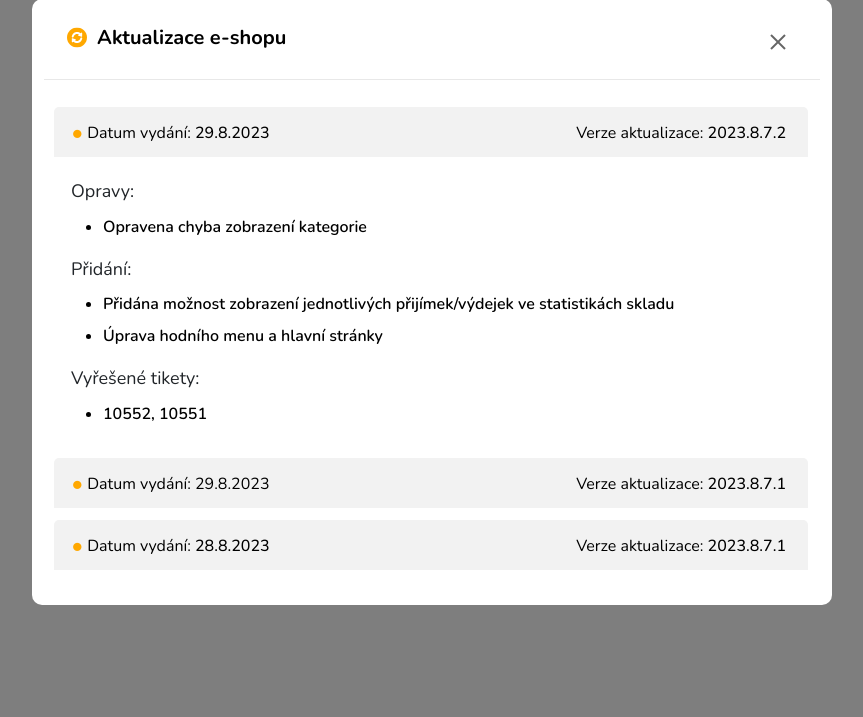
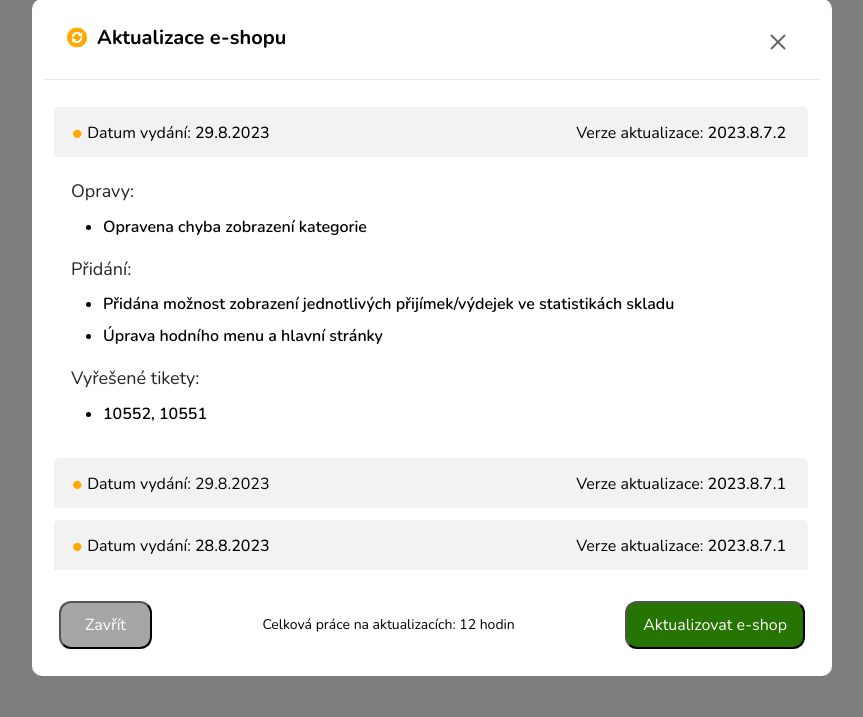
Before and after one commit to tobiaslicek/Webmex-int, a PHP site: page / in a window 1280 px wide. Shown: the part 83-800 px from the top of the page, without its empty margins (208-1071 px from the left). Run offline with PHP 8.4, Linux system fonts and the light colour scheme; some libraries are stand-ins or nearby versions.

Commit message:
container styling done

```diff
--- a/index.html
+++ b/index.html
@@ -1,15 +1,12 @@
 <!DOCTYPE html>
 <html lang="en">
+
 <head>
   <meta charset="utf-8" />
   <meta name="viewport" content="width=device-width, initial-scale=1" />
-    <title>Bootstrap demo</title>
-    <link
-      href="https://cdn.jsdelivr.net/npm/bootstrap@5.3.1/dist/css/bootstrap.min.css"
-      rel="stylesheet"
-      integrity="sha384-4bw+/aepP/YC94hEpVNVgiZdgIC5+VKNBQNGCHeKRQN+PtmoHDEXuppvnDJzQIu9"
-      crossorigin="anonymous"
-    />
+  <title>Webmex-int</title>
+  <link href="https://cdn.jsdelivr.net/npm/bootstrap@5.3.1/dist/css/bootstrap.min.css" rel="stylesheet"
+    integrity="sha384-4bw+/aepP/YC94hEpVNVgiZdgIC5+VKNBQNGCHeKRQN+PtmoHDEXuppvnDJzQIu9" crossorigin="anonymous" />
   <link rel="stylesheet" href="style.css" />
 
   <link href='https://unpkg.com/css.gg@2.0.0/icons/css/search.css' rel='stylesheet'>
@@ -17,52 +14,55 @@
   <link rel="preconnect" href="https://fonts.gstatic.com" crossorigin>
   <link href="https://fonts.googleapis.com/css2?family=Nunito:wght@400;500;600;700&display=swap" rel="stylesheet">
 </head>
+
 <body>
   <header>
     <img src="img/logo.png" alt="Webmex logo" />
     <img src="img/plus.png" alt="plus sign">
     <img src="img/search.png" alt="search">
     <form role="search" id="form">
-  <input type="search" id="query" name="q"
-   placeholder="Search..."
-   aria-label="Search through site content">
+      <input type="search" id="query" name="q" placeholder="Search..." aria-label="Search through site content">
       <button>
-    <svg viewBox="0 0 1024 1024"><path class="path1" d="M848.471 928l-263.059-263.059c-48.941 36.706-110.118 55.059-177.412 55.059-171.294 0-312-140.706-312-312s140.706-312 312-312c171.294 0 312 140.706 312 312 0 67.294-24.471 128.471-55.059 177.412l263.059 263.059-79.529 79.529zM189.623 408.078c0 121.364 97.091 218.455 218.455 218.455s218.455-97.091 218.455-218.455c0-121.364-103.159-218.455-218.455-218.455-121.364 0-218.455 97.091-218.455 218.455z"></path></svg>
+        <svg viewBox="0 0 1024 1024">
+          <path class="path1"
+            d="M848.471 928l-263.059-263.059c-48.941 36.706-110.118 55.059-177.412 55.059-171.294 0-312-140.706-312-312s140.706-312 312-312c171.294 0 312 140.706 312 312 0 67.294-24.471 128.471-55.059 177.412l263.059 263.059-79.529 79.529zM189.623 408.078c0 121.364 97.091 218.455 218.455 218.455s218.455-97.091 218.455-218.455c0-121.364-103.159-218.455-218.455-218.455-121.364 0-218.455 97.091-218.455 218.455z">
+          </path>
+        </svg>
       </button>
     </form>
-
   </header>
-
 
   <div class="container">
     <div class="aktualizace">
-      <svg class="circular-arrow" xmlns="http://www.w3.org/2000/svg" width="20" height="21" viewBox="0 0 20 21" fill="none">
+      <svg class="circular-arrow" xmlns="http://www.w3.org/2000/svg" width="20" height="21" viewBox="0 0 20 21"
+        fill="none">
         <g clip-path="url(#clip0_29_424)">
-<path d="M10 20.5C15.5228 20.5 20 16.0228 20 10.5C20 4.97715 15.5228 0.5 10 0.5C4.47715 0.5 0 4.97715 0 10.5C0 16.0228 4.47715 20.5 10 20.5Z" fill="#FFA800"/>
-<path d="M5.71987 10.475C5.93735 10.4745 6.14806 10.3993 6.31678 10.2621C6.4855 10.1249 6.60201 9.9339 6.64683 9.72109C6.7669 9.16383 7.01958 8.64374 7.38344 8.20492C7.7473 7.7661 8.21161 7.42149 8.737 7.20031C9.26239 6.97913 9.83337 6.8879 10.4015 6.93436C10.9697 6.98082 11.5183 7.16359 12.0007 7.46718L11.3226 7.96093C11.0031 8.19531 11.1093 8.71367 11.5011 8.83398L14.548 9.76757C14.6169 9.79004 14.6902 9.79582 14.7617 9.78442C14.8333 9.77302 14.9012 9.74477 14.9597 9.702C15.0182 9.65924 15.0657 9.60318 15.0983 9.53845C15.1309 9.47372 15.1477 9.40216 15.1472 9.32968L15.1539 8.72499L15.157 8.4246L15.1828 6.14414C15.1875 5.73476 14.725 5.47617 14.4054 5.70937L13.6035 6.29531C12.8838 5.69416 12.0211 5.28916 11.0989 5.11958C10.1766 4.95 9.22625 5.0216 8.33984 5.32743C7.45344 5.63326 6.6611 6.16294 6.03965 6.86512C5.41821 7.5673 4.98875 8.41815 4.79292 9.33515C4.76434 9.47291 4.76684 9.61532 4.80025 9.75199C4.83366 9.88866 4.89713 10.0162 4.98604 10.1252C5.07495 10.2343 5.18707 10.3221 5.31422 10.3823C5.44136 10.4426 5.58035 10.4737 5.72104 10.4734L5.71987 10.475Z" fill="white"/>
-<path d="M14.2801 10.525C14.0626 10.5255 13.8519 10.6007 13.6832 10.7379C13.5144 10.8751 13.3979 11.0661 13.3531 11.2789C13.233 11.8362 12.9804 12.3563 12.6165 12.7951C12.2526 13.2339 11.7883 13.5785 11.2629 13.7997C10.7375 14.0209 10.1666 14.1121 9.59841 14.0657C9.03026 14.0192 8.48169 13.8364 7.99921 13.5328L8.67733 13.0391C8.99686 12.8047 8.89061 12.2864 8.49882 12.166L5.45194 11.2324C5.38303 11.21 5.30977 11.2042 5.23819 11.2156C5.16661 11.227 5.09877 11.2552 5.04025 11.298C4.98173 11.3408 4.93421 11.3968 4.9016 11.4616C4.869 11.5263 4.85224 11.5979 4.85272 11.6703L4.84608 12.275L4.84296 12.5754L4.81717 14.8559C4.81249 15.2653 5.27499 15.5239 5.59452 15.2906L6.39647 14.7047C7.1161 15.3059 7.97885 15.7109 8.90108 15.8804C9.8233 16.05 10.7737 15.9784 11.6601 15.6726C12.5465 15.3668 13.3388 14.8371 13.9603 14.1349C14.5817 13.4327 15.0112 12.5819 15.207 11.6649C15.2356 11.5271 15.2331 11.3847 15.1997 11.248C15.1663 11.1114 15.1028 10.9839 15.0139 10.8748C14.925 10.7658 14.8129 10.6779 14.6857 10.6177C14.5586 10.5574 14.4196 10.5263 14.2789 10.5266L14.2801 10.525Z" fill="white"/>
+          <path
+            d="M10 20.5C15.5228 20.5 20 16.0228 20 10.5C20 4.97715 15.5228 0.5 10 0.5C4.47715 0.5 0 4.97715 0 10.5C0 16.0228 4.47715 20.5 10 20.5Z"
+            fill="#FFA800" />
+          <path
+            d="M5.71987 10.475C5.93735 10.4745 6.14806 10.3993 6.31678 10.2621C6.4855 10.1249 6.60201 9.9339 6.64683 9.72109C6.7669 9.16383 7.01958 8.64374 7.38344 8.20492C7.7473 7.7661 8.21161 7.42149 8.737 7.20031C9.26239 6.97913 9.83337 6.8879 10.4015 6.93436C10.9697 6.98082 11.5183 7.16359 12.0007 7.46718L11.3226 7.96093C11.0031 8.19531 11.1093 8.71367 11.5011 8.83398L14.548 9.76757C14.6169 9.79004 14.6902 9.79582 14.7617 9.78442C14.8333 9.77302 14.9012 9.74477 14.9597 9.702C15.0182 9.65924 15.0657 9.60318 15.0983 9.53845C15.1309 9.47372 15.1477 9.40216 15.1472 9.32968L15.1539 8.72499L15.157 8.4246L15.1828 6.14414C15.1875 5.73476 14.725 5.47617 14.4054 5.70937L13.6035 6.29531C12.8838 5.69416 12.0211 5.28916 11.0989 5.11958C10.1766 4.95 9.22625 5.0216 8.33984 5.32743C7.45344 5.63326 6.6611 6.16294 6.03965 6.86512C5.41821 7.5673 4.98875 8.41815 4.79292 9.33515C4.76434 9.47291 4.76684 9.61532 4.80025 9.75199C4.83366 9.88866 4.89713 10.0162 4.98604 10.1252C5.07495 10.2343 5.18707 10.3221 5.31422 10.3823C5.44136 10.4426 5.58035 10.4737 5.72104 10.4734L5.71987 10.475Z"
+            fill="white" />
+          <path
+            d="M14.2801 10.525C14.0626 10.5255 13.8519 10.6007 13.6832 10.7379C13.5144 10.8751 13.3979 11.0661 13.3531 11.2789C13.233 11.8362 12.9804 12.3563 12.6165 12.7951C12.2526 13.2339 11.7883 13.5785 11.2629 13.7997C10.7375 14.0209 10.1666 14.1121 9.59841 14.0657C9.03026 14.0192 8.48169 13.8364 7.99921 13.5328L8.67733 13.0391C8.99686 12.8047 8.89061 12.2864 8.49882 12.166L5.45194 11.2324C5.38303 11.21 5.30977 11.2042 5.23819 11.2156C5.16661 11.227 5.09877 11.2552 5.04025 11.298C4.98173 11.3408 4.93421 11.3968 4.9016 11.4616C4.869 11.5263 4.85224 11.5979 4.85272 11.6703L4.84608 12.275L4.84296 12.5754L4.81717 14.8559C4.81249 15.2653 5.27499 15.5239 5.59452 15.2906L6.39647 14.7047C7.1161 15.3059 7.97885 15.7109 8.90108 15.8804C9.8233 16.05 10.7737 15.9784 11.6601 15.6726C12.5465 15.3668 13.3388 14.8371 13.9603 14.1349C14.5817 13.4327 15.0112 12.5819 15.207 11.6649C15.2356 11.5271 15.2331 11.3847 15.1997 11.248C15.1663 11.1114 15.1028 10.9839 15.0139 10.8748C14.925 10.7658 14.8129 10.6779 14.6857 10.6177C14.5586 10.5574 14.4196 10.5263 14.2789 10.5266L14.2801 10.525Z"
+            fill="white" />
         </g>
         <defs>
           <clipPath id="clip0_29_424">
-<rect width="20" height="20" fill="white" transform="translate(0 0.5)"/>
+            <rect width="20" height="20" fill="white" transform="translate(0 0.5)" />
           </clipPath>
         </defs>
       </svg>
       <h3 class="aktualizace-h">Aktualizace e-shopu</h3>
-   <img class="close" src="img/close.png" alt="close" >
+      <img class="close" src="img/close.png" alt="close">
     </div>
     <div id="accordion">
       <div class="card">
         <div class="card-header" id="headingOne">
           <h5 class="mb-0">
 
-              <button
-                class="btn btn-link"
-                data-bs-toggle="collapse"
-                data-bs-target="#collapseOne"
-                aria-expanded="true"
-                aria-controls="collapseOne"
-              >
+            <button class="btn btn-link" data-bs-toggle="collapse" data-bs-target="#collapseOne" aria-expanded="true"
+              aria-controls="collapseOne">
               <ul class="custom-list">
                 <li class="li-datum">Datum vydání: <span class="li-span">29.8.2023</span> </li>
                 <li class="li-verze">Verze aktualizace: <span class="li-span">2023.8.7.2</span> </li>
@@ -71,12 +71,7 @@
           </h5>
         </div>
 
-          <div
-            id="collapseOne"
-            class="collapse show"
-            aria-labelledby="headingOne"
-            data-bs-parent="#accordion"
-          >
+        <div id="collapseOne" class="collapse show" aria-labelledby="headingOne" data-bs-parent="#accordion">
           <div class="card-body">
 
             <h4 class="card-body__header">
@@ -104,13 +99,8 @@
       <div class="card">
         <div class="card-header" id="headingTwo">
           <h5 class="mb-0">
-              <button
-                class="btn btn-link collapsed"
-                data-bs-toggle="collapse"
-                data-bs-target="#collapseTwo"
-                aria-expanded="false"
-                aria-controls="collapseTwo"
-              >
+            <button class="btn btn-link collapsed" data-bs-toggle="collapse" data-bs-target="#collapseTwo"
+              aria-expanded="false" aria-controls="collapseTwo">
               <ul class="custom-list">
                 <li class="li-datum">Datum vydání: <span class="li-span"></span> 29.8.2023</li>
                 <li class="li-verze">Verze aktualizace: <span class="li-span">2023.8.7.1</span> </li>
@@ -118,12 +108,7 @@
             </button>
           </h5>
         </div>
-          <div
-            id="collapseTwo"
-            class="collapse"
-            aria-labelledby="headingTwo"
-            data-bs-parent="#accordion"
-          >
+        <div id="collapseTwo" class="collapse" aria-labelledby="headingTwo" data-bs-parent="#accordion">
           <div class="card-body">
             <div class="card-body">
 
@@ -153,13 +138,8 @@
       <div class="card">
         <div class="card-header" id="headingThree">
           <h5 class="mb-0">
-              <button
-                class="btn btn-link collapsed"
-                data-bs-toggle="collapse"
-                data-bs-target="#collapseThree"
-                aria-expanded="false"
-                aria-controls="collapseThree"
-              >
+            <button class="btn btn-link collapsed" data-bs-toggle="collapse" data-bs-target="#collapseThree"
+              aria-expanded="false" aria-controls="collapseThree">
               <ul class="custom-list">
                 <li class="li-datum">Datum vydání: <span class="li-span">28.8.2023</span> </li>
                 <li class="li-verze">Verze aktualizace: <span class="li-span">2023.8.7.1</span></li>
@@ -168,12 +148,7 @@
             </button>
           </h5>
         </div>
-          <div
-            id="collapseThree"
-            class="collapse"
-            aria-labelledby="headingThree"
-            data-bs-parent="#accordion"
-          >
+        <div id="collapseThree" class="collapse" aria-labelledby="headingThree" data-bs-parent="#accordion">
           <div class="card-body">
             <div class="card-body">
 
@@ -201,16 +176,18 @@
         </div>
       </div>
     </div>
+    <div class="container-footer">
+      <button class="zavrit">Zavřít</button>
+      <p>Celková práce na aktualizacích: 12 hodin</p>
+      <button class="aktualizovat">Aktualizovat e-shop</button>
     </div>
-    <script
-      src="https://cdn.jsdelivr.net/npm/@popperjs/core@2.11.8/dist/umd/popper.min.js"
+  </div>
+  <script src="https://cdn.jsdelivr.net/npm/@popperjs/core@2.11.8/dist/umd/popper.min.js"
     integrity="sha384-I7E8VVD/ismYTF4hNIPjVp/Zjvgyol6VFvRkX/vR+Vc4jQkC+hVqc2pM8ODewa9r"
-      crossorigin="anonymous"
-    ></script>
-    <script
-      src="https://cdn.jsdelivr.net/npm/bootstrap@5.3.1/dist/js/bootstrap.min.js"
+    crossorigin="anonymous"></script>
+  <script src="https://cdn.jsdelivr.net/npm/bootstrap@5.3.1/dist/js/bootstrap.min.js"
     integrity="sha384-Rx+T1VzGupg4BHQYs2gCW9It+akI2MM/mndMCy36UVfodzcJcF0GGLxZIzObiEfa"
-      crossorigin="anonymous"
-    ></script>
+    crossorigin="anonymous"></script>
 </body>
+
 </html>
--- a/style.css
+++ b/style.css
@@ -160,3 +160,40 @@ li.custom-list {
 .li-span {
   font-weight: 500;
 }
+
+.container-footer {
+  display: flex;
+  justify-content: space-between;
+  align-items: center;
+  margin-top: 30px;
+  padding-left: 5px;
+  padding-right: 15px;
+}
+
+.container-footer p {
+  margin-top: 14px;
+  font-size: 14px;
+}
+
+.zavrit {
+  display: flex;
+  margin-left: 10px;
+  padding: 10px 24px;
+  justify-content: center;
+  align-items: center;
+  gap: 10px;
+  border-radius: 12px;
+  background: #a6a6a6;
+  color: #ffffff;
+}
+
+.aktualizovat {
+  display: flex;
+  padding: 10px 16px;
+  justify-content: center;
+  align-items: center;
+  gap: 10px;
+  border-radius: 12px;
+  background: #267402;
+  color: #ffffff;
+}
```
Lines whose indentation alone changed are shown as unchanged.
